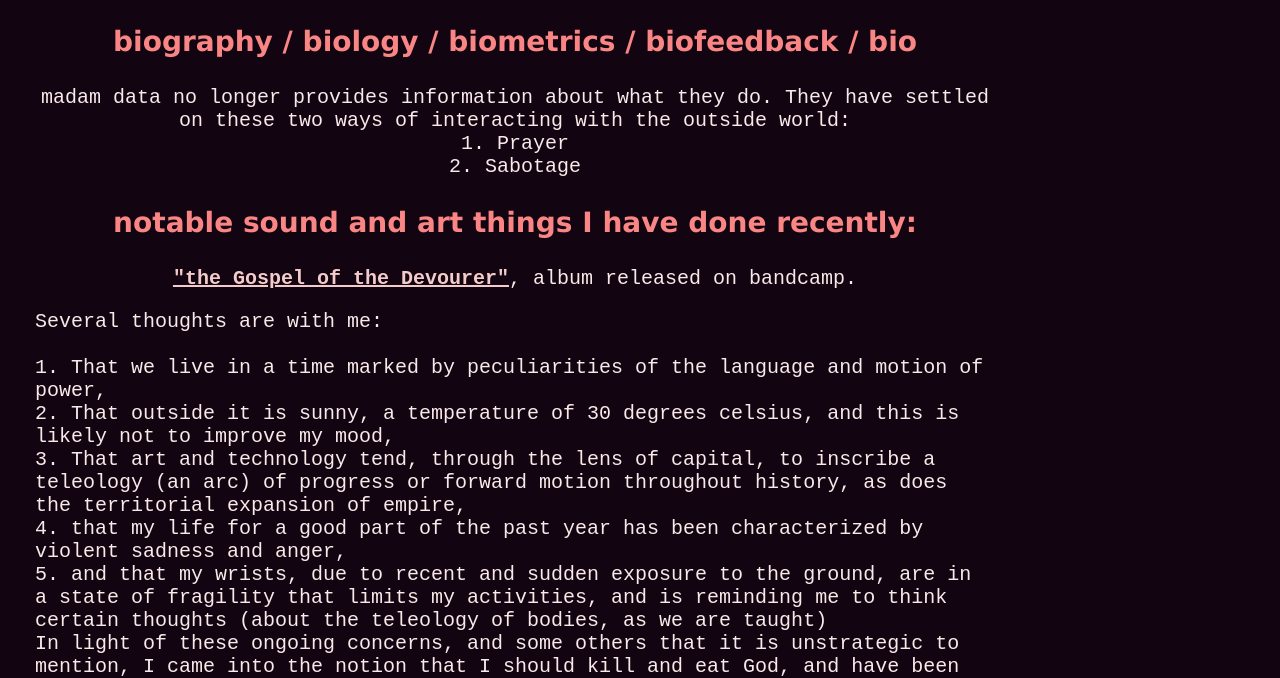
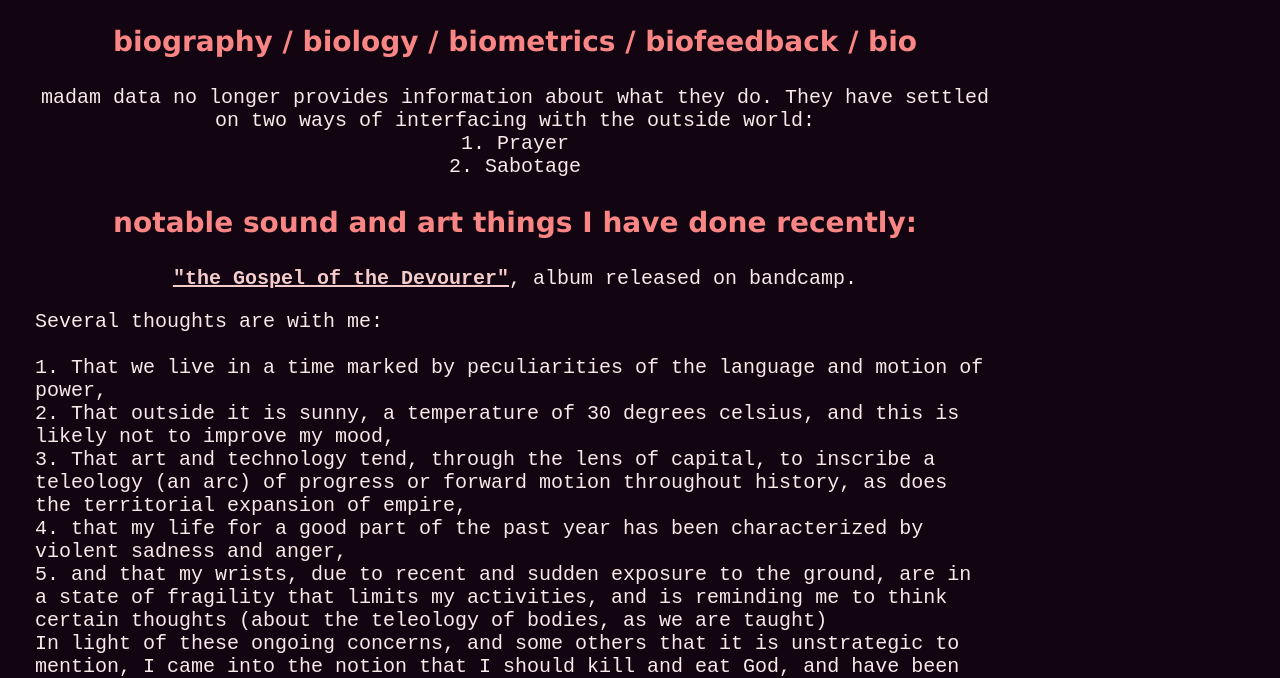
Before and after one commit to madamdata/madamdata.github.io, a plain HTML site: page index.html in a window 1280 px wide. Shown: the part 114-792 px from the top of the page. Drawn offline with Linux system fonts and the light colour scheme.

Commit message:
edited bio

```diff
--- a/index.html
+++ b/index.html
@@ -34,7 +34,7 @@
 	<p><h3>biography / biology / biometrics / biofeedback / bio</h3>
 		<!--Madam Data is a musician (composer) and sound scientist who explores machine and spirit interfaces. Their fantasies are about truly knowing what sacredness is, echolocating spaces infused with spirits, and begetting ghosts in the technology they create.  They seek a liberatory practice in these things. Madam Data works with synthesizers, handmade computer programs and circuits, field recordings and clarinets; they consider these objects to be interfaces with the Divine presence; they work with the sonics of stillness, space and brutal intensity.  -->
 	<!--</p>-->
-	madam data no longer provides information about what they do. They have settled on these two ways of interacting with the outside world:
+	madam data no longer provides information about what they do. They have settled on two ways of interfacing with the outside world:
 	<br>1. Prayer
 	<br>2. Sabotage
 	<br>
```
